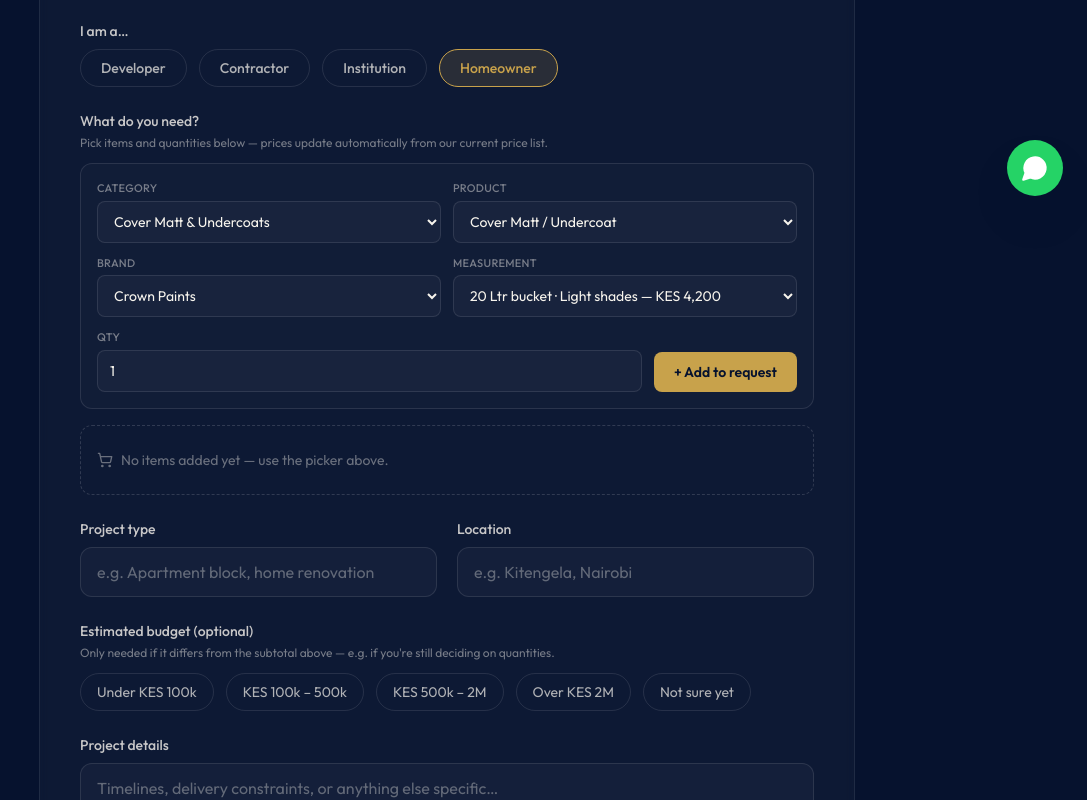
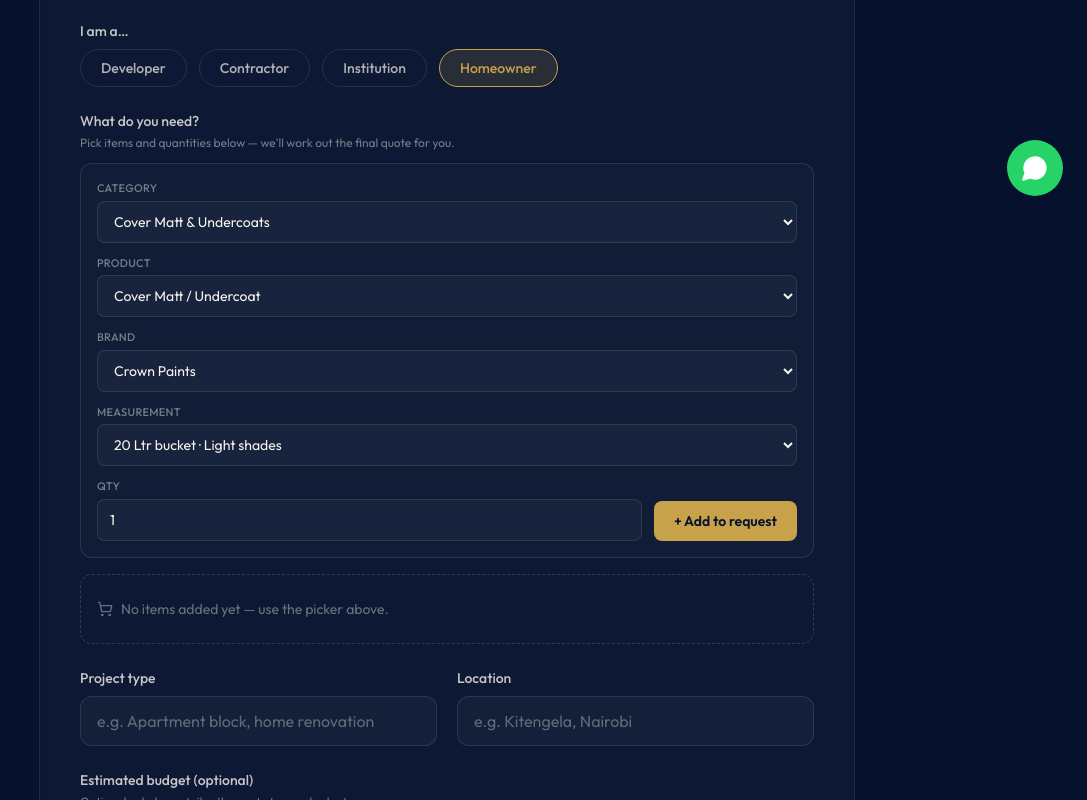
Before and after one commit to bmaitho/Sawanga-Investments, a Next.js app: page /quote in a window 1280 px wide. Shown: the part 580-1380 px from the top of the page, without its empty margins (193-1280 px from the left). Built offline with nearby package versions, Linux system fonts and the light colour scheme.

Commit message:
fix: hide pricing from client quote form, stack picker fields vertically

```diff
--- a/components/QuoteForm.tsx
+++ b/components/QuoteForm.tsx
@@ -181,7 +181,7 @@ export default function QuoteForm() {
       <div className="mt-6">
         <label className={label}>What do you need?</label>
         <p className="mb-3 -mt-1 text-xs text-cream/45">
-          Pick items and quantities below — prices update automatically from our current price list.
+          Pick items and quantities below — we'll work out the final quote for you.
         </p>
         <QuoteProductPicker onAdd={addLine} />
 
@@ -194,31 +194,26 @@ export default function QuoteForm() {
             <div className="overflow-x-auto rounded-xl border border-white/10">
               <div className="min-w-[520px]">
                 <div className="grid grid-cols-12 gap-2 bg-white/[0.04] px-4 py-2 text-xs font-medium uppercase tracking-wide text-cream/50">
-                  <div className="col-span-5">Item</div>
-                  <div className="col-span-2 text-right">Unit price</div>
-                  <div className="col-span-2 text-center">Qty</div>
-                  <div className="col-span-2 text-right">Total</div>
-                  <div className="col-span-1" />
+                  <div className="col-span-7">Item</div>
+                  <div className="col-span-3 text-center">Qty</div>
+                  <div className="col-span-2" />
                 </div>
                 {lines.map((l) => {
-                  const lineTotal = l.qty * l.unitPrice;
                   return (
                     <div key={l.key} className="border-t border-white/10 bg-gold/[0.04] px-4 py-3">
                       <div className="grid grid-cols-12 items-center gap-2">
-                        <div className="col-span-5">
+                        <div className="col-span-7">
                           <div className="text-sm font-medium text-cream">{l.name}</div>
                           <div className="text-xs text-cream/45">{l.brand} · {l.unitLabel}</div>
                         </div>
-                        <div className="col-span-2 text-right text-sm text-cream/60">{KES(l.unitPrice)}</div>
-                        <div className="col-span-2 flex justify-center">
+                        <div className="col-span-3 flex justify-center">
                           <input
                             type="number" min={1} step={1} value={l.qty}
                             onChange={(e) => updateQty(l.key, parseInt(e.target.value) || 1)}
                             className="w-16 rounded-lg border border-white/15 bg-white/[0.05] px-2 py-1.5 text-center text-sm text-cream outline-none focus:border-gold/60"
                           />
                         </div>
-                        <div className="col-span-2 text-right text-sm font-semibold text-cream">{KES(lineTotal)}</div>
-                        <div className="col-span-1 text-right">
+                        <div className="col-span-2 text-right">
                           <button type="button" onClick={() => removeLine(l.key)} title="Remove item" className="text-red-400/60 hover:text-red-400">
                             <Trash2 className="h-4 w-4" />
                           </button>
@@ -238,12 +233,6 @@ export default function QuoteForm() {
           )}
         </div>
 
-        {hasItems && (
-          <div className="mt-4 flex items-center justify-between rounded-xl border border-gold/30 bg-gold/[0.06] p-5">
-            <span className="text-sm text-cream/60">Estimated subtotal</span>
-            <span className="font-display text-xl font-semibold gold-text">{KES(subtotal)}</span>
-          </div>
-        )}
       </div>
 
       <div className="mt-6 grid gap-5 sm:grid-cols-2">
@@ -260,7 +249,7 @@ export default function QuoteForm() {
       <div className="mt-6">
         <label className={label}>Estimated budget (optional)</label>
         <p className="mb-3 -mt-1 text-xs text-cream/45">
-          Only needed if it differs from the subtotal above — e.g. if you're still deciding on quantities.
+          Optional — helps us tailor the quote to your budget.
         </p>
         <div className="flex flex-wrap gap-3">
           {BUDGETS.map((b) => (
@@ -356,7 +345,7 @@ function QuoteProductPicker({ onAdd }: { onAdd: (line: OrderLine) => void }) {
 
   return (
     <div className="rounded-xl border border-white/10 bg-white/[0.02] p-4">
-      <div className="grid grid-cols-1 gap-3 sm:grid-cols-2">
+      <div className="flex flex-col gap-3">
         <div>
           <label className="mb-1 block text-[11px] font-medium uppercase tracking-wide text-cream/45">Category</label>
           <select className={selectCls} style={selectDarkStyle} value={category} onChange={(e) => onCategoryChange(e.target.value)}>
@@ -379,12 +368,12 @@ function QuoteProductPicker({ onAdd }: { onAdd: (line: OrderLine) => void }) {
           <label className="mb-1 block text-[11px] font-medium uppercase tracking-wide text-cream/45">Measurement</label>
           <select className={selectCls} style={selectDarkStyle} value={unit?.label || ""} onChange={(e) => setUnitLabel(e.target.value)}>
             {unitsForBrand.map((u) => (
-              <option key={u.label} value={u.label} style={optionDarkStyle}>{u.label} — {KES(u.prices[brand])}</option>
+              <option key={u.label} value={u.label} style={optionDarkStyle}>{u.label}</option>
             ))}
           </select>
         </div>
-        <div className="sm:col-span-2 sm:grid sm:grid-cols-[1fr_auto] sm:gap-3">
-          <div>
+        <div className="flex items-end gap-3">
+          <div className="flex-1">
             <label className="mb-1 block text-[11px] font-medium uppercase tracking-wide text-cream/45">Qty</label>
             <input
               type="number" min={1} value={qty}
@@ -396,7 +385,7 @@ function QuoteProductPicker({ onAdd }: { onAdd: (line: OrderLine) => void }) {
             type="button"
             onClick={handleAdd}
             disabled={!unit || unitPrice === undefined}
-            className="mt-2 w-full rounded-lg bg-gold px-5 py-2.5 text-sm font-semibold text-navy-900 transition hover:bg-gold/90 disabled:opacity-40 sm:mt-0 sm:w-auto sm:self-end"
+            className="rounded-lg bg-gold px-5 py-2.5 text-sm font-semibold text-navy-900 transition hover:bg-gold/90 disabled:opacity-40"
           >
             + Add to request
           </button>
```
